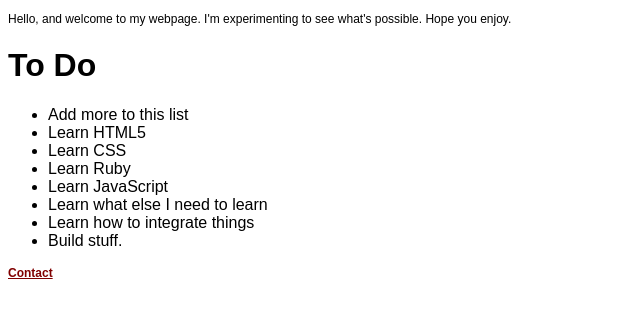
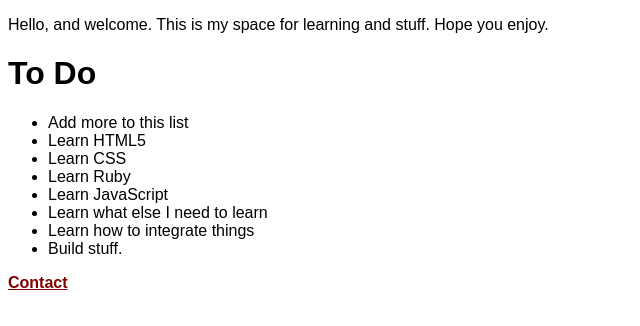
Before and after one commit to pkeenan516/patrickkevinkeenan.com, a plain HTML site: page index.html in a window 1280 px wide. Shown: the whole page, without its empty margins (0-640 px from the left). Drawn offline with Linux system fonts and the light colour scheme.

Commit message:
Update css stylesheet and clean up html

```diff
--- a/index.html
+++ b/index.html
@@ -1,12 +1,17 @@
 <!DOCTYPE html>
 <html>
   <head>
+    <meta charset="utf-8">
     <link rel="stylesheet" type="text/css" href="pkkstyle.css">
+    <link href="https://fonts.googleapis.com/css?family=Nunito" rel="style sheet">
     <title>Patrick Keenan</title>
   </head>
   <body>
     <!-- I can't believe how much I've forgotten. Is this even the way to write comments in HTML? -->
-    <p>Hello, and welcome to my webpage. I'm experimenting to see what's possible. Hope you enjoy.</p>
+    <nav class="header">
+    <p>Hello, and welcome. This is my space for learning and stuff. Hope you enjoy.</p>
+  </nav>
+
     <h1>To Do</h1>
     <ul>
       <li>Add more to this list</li>
@@ -19,6 +24,8 @@
       <li>Build stuff.</li>
     </ul>
 
-    <p><a href="mailto:pkeenan516@gmail.com">Contact</a>
+    <nav class="footer">
+      <p><a href="mailto:pkeenan516@gmail.com">Contact</a></p>
+    </nav>
   </body>
 </html>
--- a/pkkstyle.css
+++ b/pkkstyle.css
@@ -1,10 +1,11 @@
 /* This is what a comment looks like in CSS */
-p, h1, h2, ul {
-  font-family: sans-serif;
+
+p, h1, h2, ul, ol {
+  font-family: 'Nunito', sans-serif;
 }
 
 p {
-  font-size: 12px
+  font-size: 16px
 }
 
 a {
```
